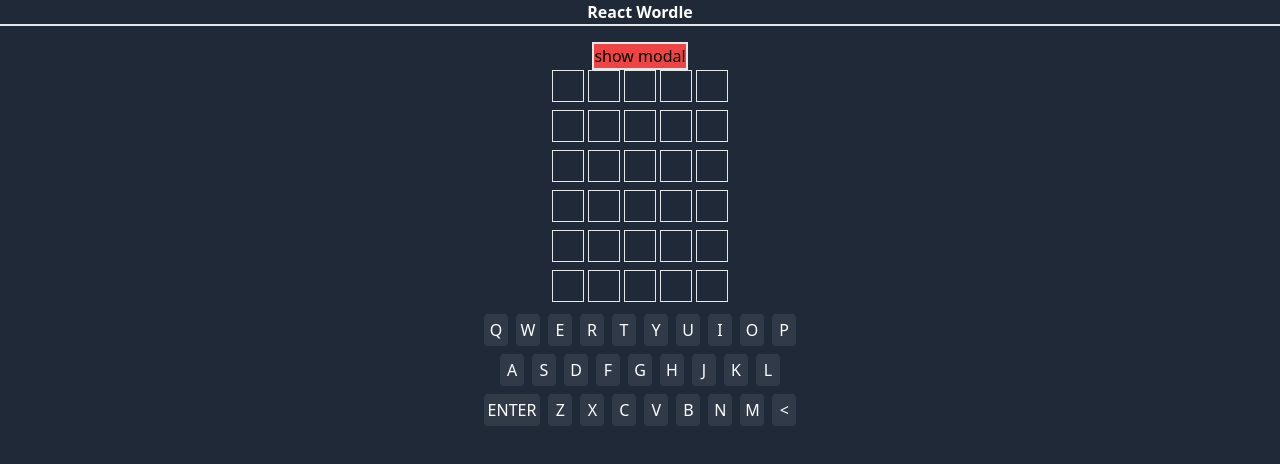
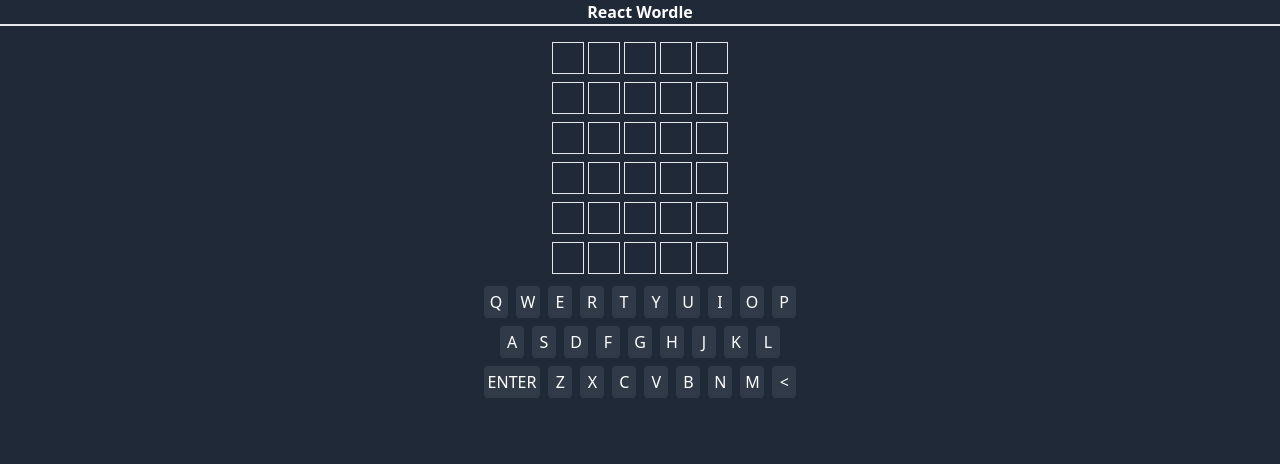
Before and after one commit to robivr/react-wordle, a React (Vite) app: page / in a window 1280 px wide. Shown: the top 464 px of the page. Built offline with nearby package versions, Linux system fonts and the light colour scheme.

Commit message:
remove the show modal debug button

```diff
--- a/src/components/ReactWordle.tsx
+++ b/src/components/ReactWordle.tsx
@@ -208,12 +208,6 @@ const ReactWordle = () => {
   return (
     <div className="flex flex-col items-center h-full">
       <Header />
-      <button
-        onClick={() => setShowModal(true)}
-        className="border-2 bg-red-500"
-      >
-        show modal
-      </button>
       {gameOver === 1 && <h2 className="text-white">You won</h2>}
       {gameOver === 2 && <h2 className="text-white">You lost</h2>}
       {wordList}
```
